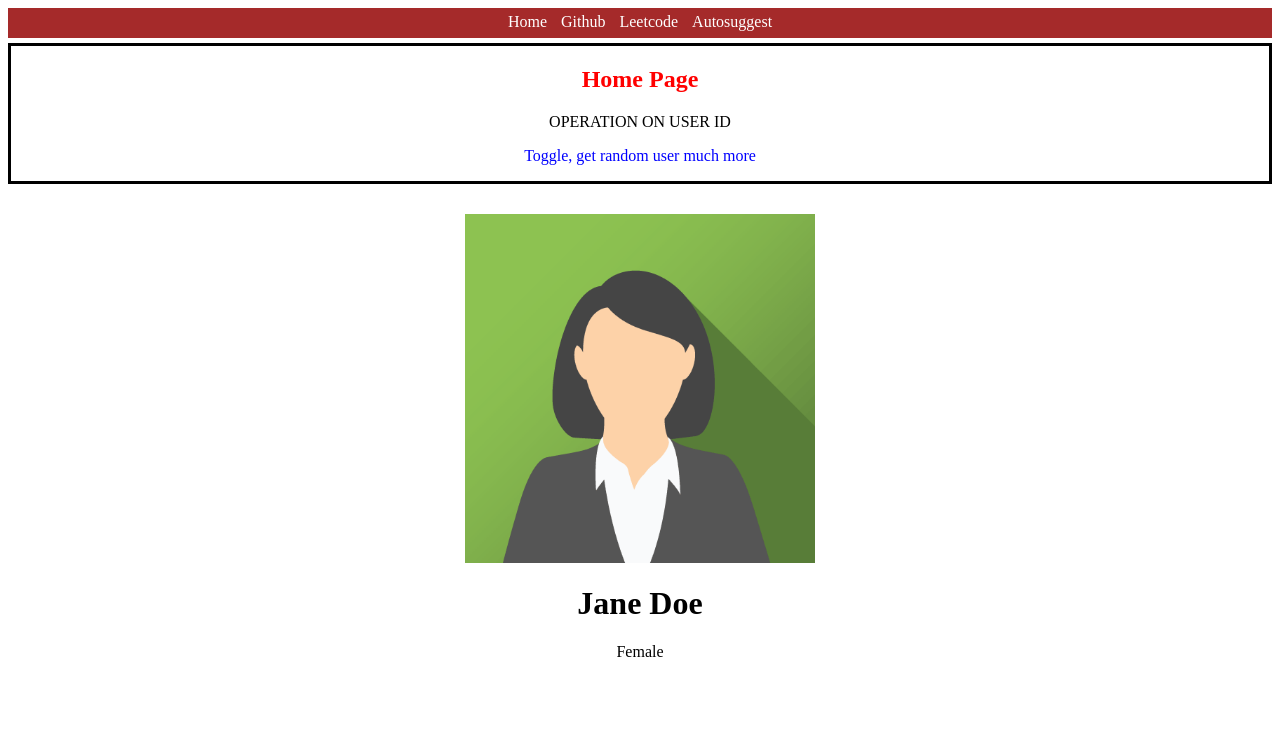
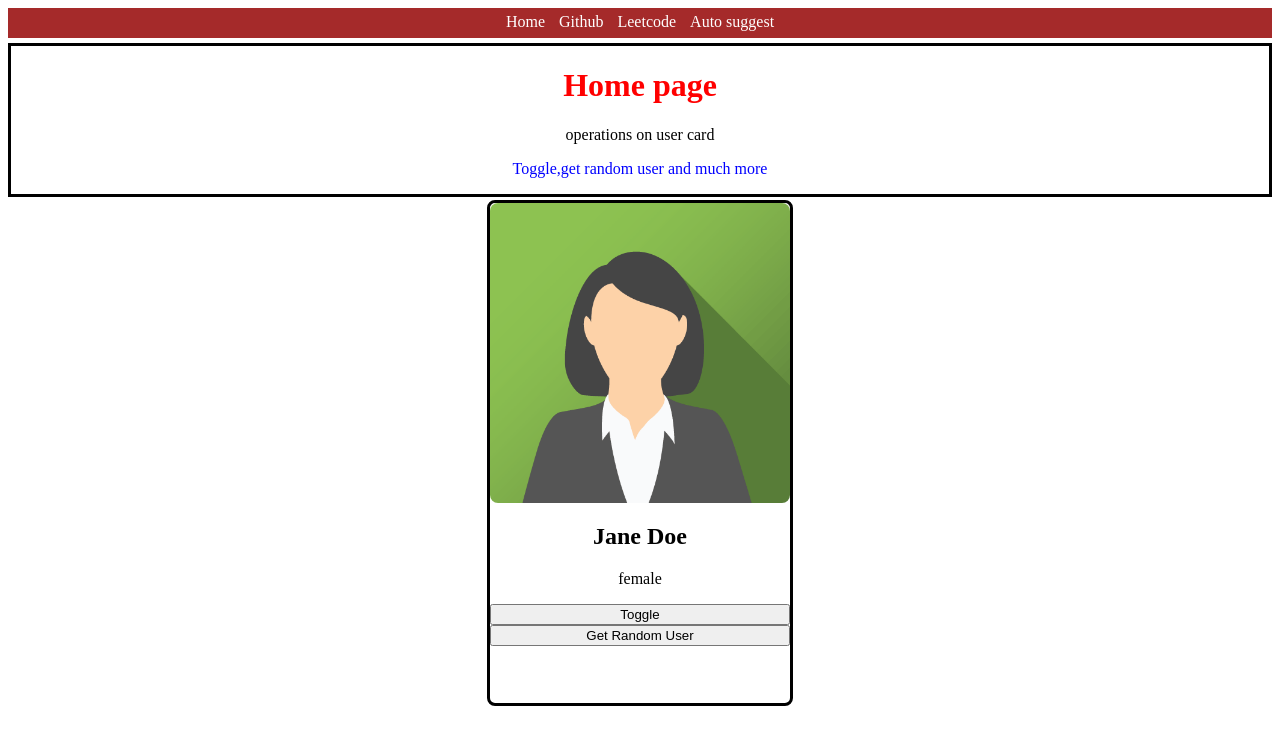
Before and after one commit to Shafeen01/Autosuggest, a website: page frontend/index.html in a window 1280 px wide. Drawn offline with Linux system fonts and the light colour scheme.

Commit message:
CARD UPDATE

```diff
--- a/frontend/index.css
+++ b/frontend/index.css
@@ -1,34 +1,57 @@
-h2{
-    color:red;
+h1{
+    color: red;
 }
+/*property: value;*/
 #home-intro{
     text-align: center;
     border: 3px solid black;
 }
-#p2{
-    color:blue;
+#home-intro :hover {
+   background-color: burlywood;
 }
-#home-intro:hover{
-    background-color: lightblue;
+#p1{
+    color: blue;
 }
 #nav{
     text-align: center;
     background-color: brown;
-    height:25px;
+    height: 25px;
     padding-top: 5px;
     margin-bottom: 5px;
 }
 #nav a{
-    margin: 8px 5px;
+    margin: 0px 5px;
+  /*  margin : y-axis x-axis;*/
     text-decoration: none;
-    color:white;
+    color: white;
+
 }
-#card {
-    width: 350px;
-    margin: 30px auto;
+#card{
+    align-items: center;
+    margin-top: 5px;
+    border: 3px solid black;
+    width: 300px;
+    height: 500px;
+    margin: 3px auto;
+    border-radius: 8px;
+
+}
+#card-img{
+    width: 300px;
+    height: 300px;
+   align-items: center;
+   margin: 0px auto;
+
+}
+#img{
+    width: 300px;
+    height: 300px;
+    border-radius: 8px;
+}
+#action{
     text-align: center;
+
 }
-#card-img img {
+button{
     width: 100%;
-    display: block;
 }
--- a/frontend/index.html
+++ b/frontend/index.html
@@ -8,23 +8,28 @@
 </head>
 <body>
     <div id="nav">
-        <a href="/">Home</a>
-        <a href="https://github.com" target="_blank">Github</a>
-        <a href="https://leetcode.com">Leetcode</a>
-        <a href="./pages/autosuugest.html">Autosuggest</a>
+        <a href="index.html">Home</a>
+        <a href="https://github.com/24wh1a05g4/Auto-suggest">Github</a>
+        <a href="https://leetcode.com/">Leetcode</a>
+        <a href="./pages/autosuggest.html">Auto suggest</a>
     </div>
     <div id ="home-intro">
-    <h2> Home Page</h2>
-    <p id="p1">OPERATION ON USER ID </p>
-    <p id="p2">Toggle, get random user much more</p>
+    <h1> Home page</h1>
+    <p id="p2"> operations on user card</p>
+    <p id="p1"> Toggle,get random user and much more</p>
+
+</div>
+  <div id="card">
+    <div id="card-img">
+     <img id="img" src="./images/jane.png" alt=" no User Image">
+  </div>
+  <div id="action">
+    <h2 id="card-name">Jane Doe</h2>
+    <p id="card-gender">female</p>
+    <button onclick="toggle()" id="card-toggle">Toggle</button>
+    <button onclick="getrandomUser()" >Get Random User</button>
     </div>
-    <div id="card">
-        <div id="card-img">
-            <img src="./images/jane.png" alt="no img found">
-        </div>
-        <h1 id="card-name"> Jane Doe </h1>
-        <p id="card-gender"> Female </p>
-    </div>
-    <script src="index.js"></script>
+  </div>
+  <script src="index.js"></script>
 </body>
 </html>
--- a/frontend/index.js
+++ b/frontend/index.js
@@ -1,2 +1,48 @@
-console.log("Hello from JS");
-//alert("Hello from js");
+const users = [
+  {
+    "name" :"Jane Doe",
+    "gender" : "Female",
+    "image" : "../images/jane.png"
+  },
+  {
+    "name" :"John Doe",
+    "gender" : "Male",
+    "image" : "../images/john.png"
+  },
+]
+let curUserId = 0;
+function toggle(){
+  if(curUserId == 0)
+    curUserId=1;
+  else
+    curUserId=0;
+  // image
+  document.getElementById("img").src=users[curUserId].image;
+  // name
+  document.getElementById("card-name").innerText=users[curUserId].name;
+  document.getElementById("card-gender").innerText=users[curUserId].gender;
+}
+function getRandomUser()
+{
+  fetch("https://randomuser.me/api")
+    .then(function (data){
+      return data.json()
+    })
+    .then(function (parsedData){
+      // console.log(parsedData)
+      let gender = parsedData.results[0].gender;
+
+      let first = parsedData.results[0].name.first;
+      let last = parsedData.results[0].name.last;
+      let name = first  + " " + last;
+      let imageUrl = parsedData.results[0].picture.large;
+
+      // gender
+      document.getElementById("card-gender").innerText=gender;
+      // name
+      document.getElementById("card-name").innerText=name
+      // img
+      document.getElementById("img").src=imageUrl
+
+    })
+}
```
